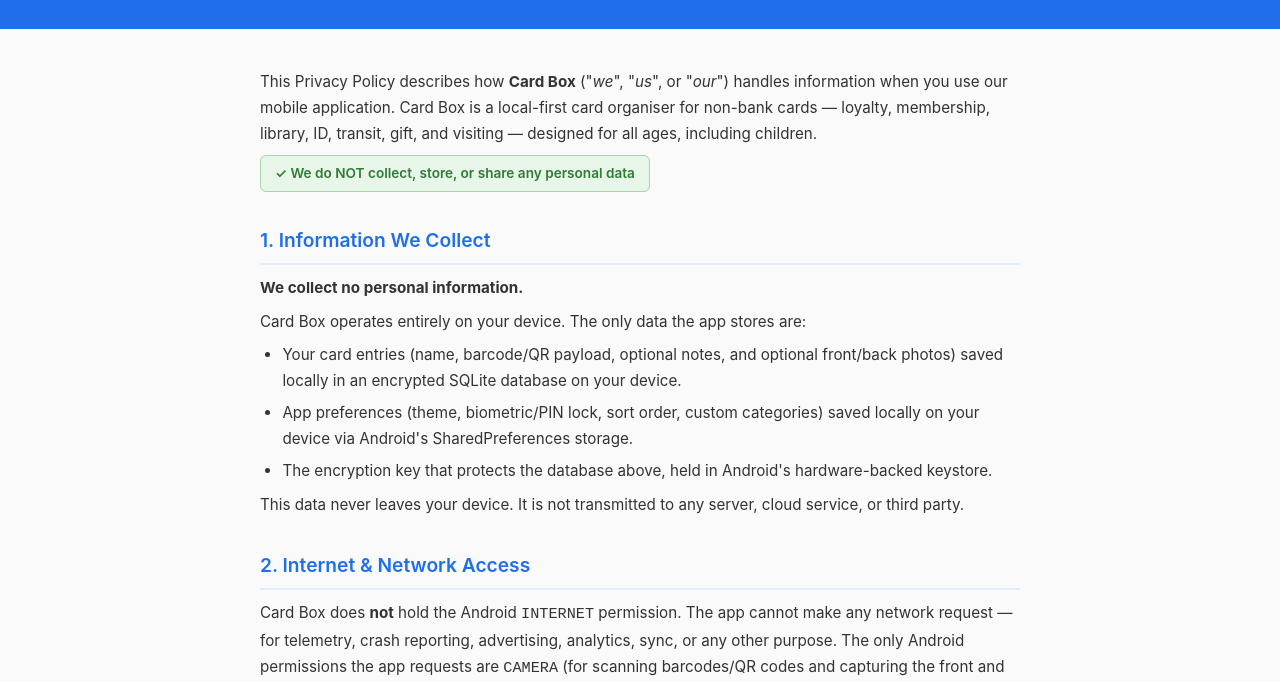
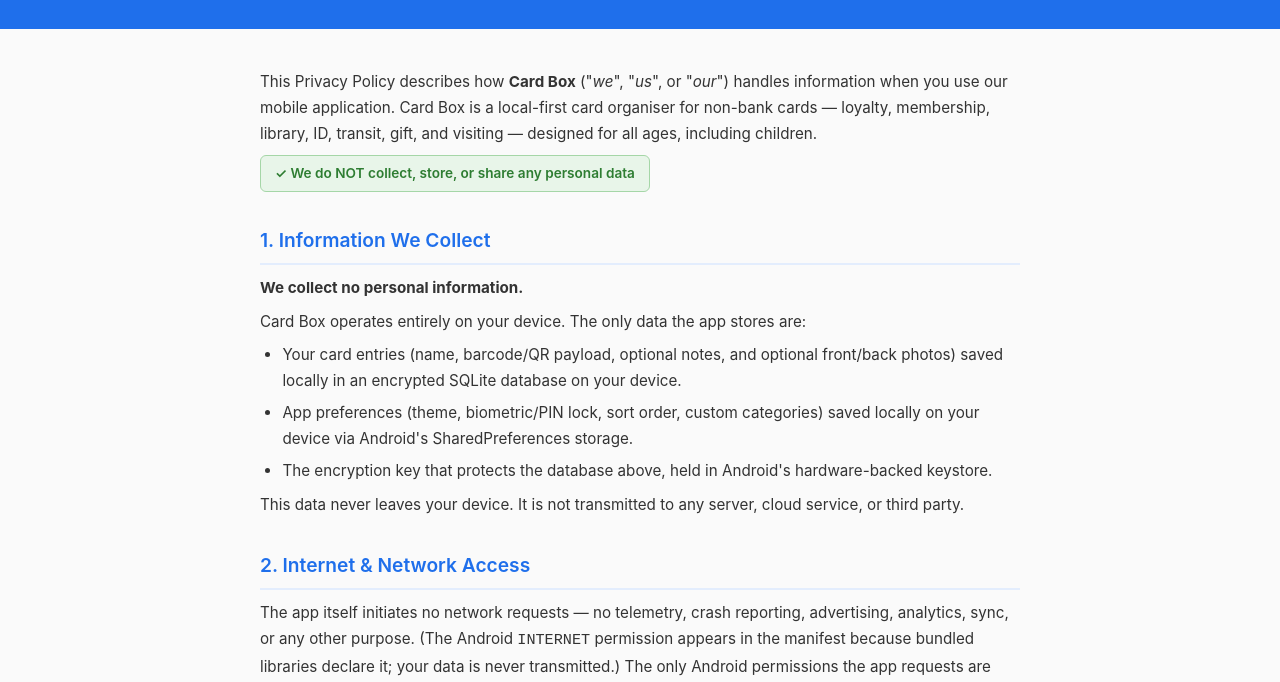
Before and after one commit to learn-by-exploration/cardbox-privacy, a plain HTML site: page privacy-policy.html in a window 1280 px wide. Shown: the part 114-796 px from the top of the page. Drawn offline with Linux system fonts and the light colour scheme.

Commit message:
Correct network claims to match merged manifest

```diff
--- a/privacy-policy.html
+++ b/privacy-policy.html
@@ -99,10 +99,11 @@
   <!-- ── 2. Internet Access ── -->
   <h2>2. Internet &amp; Network Access</h2>
   <p>
-    Card Box does <strong>not</strong> hold the Android
-    <code>INTERNET</code> permission. The app cannot make any network request
-    — for telemetry, crash reporting, advertising, analytics, sync, or any
-    other purpose. The only Android permissions the app requests are
+    The app itself initiates no network requests — no telemetry, crash
+    reporting, advertising, analytics, sync, or any other purpose. (The
+    Android <code>INTERNET</code> permission appears in the manifest
+    because bundled libraries declare it; your data is never
+    transmitted.) The only Android permissions the app requests are
     <code>CAMERA</code> (for scanning barcodes/QR codes and capturing the
     front and back of a card), <code>NFC</code> (for reading contactless
     cards), <code>USE_BIOMETRIC</code> (for the optional app lock), and
```
Also changed, not shown: data-safety.html (+3 -4 lines).
